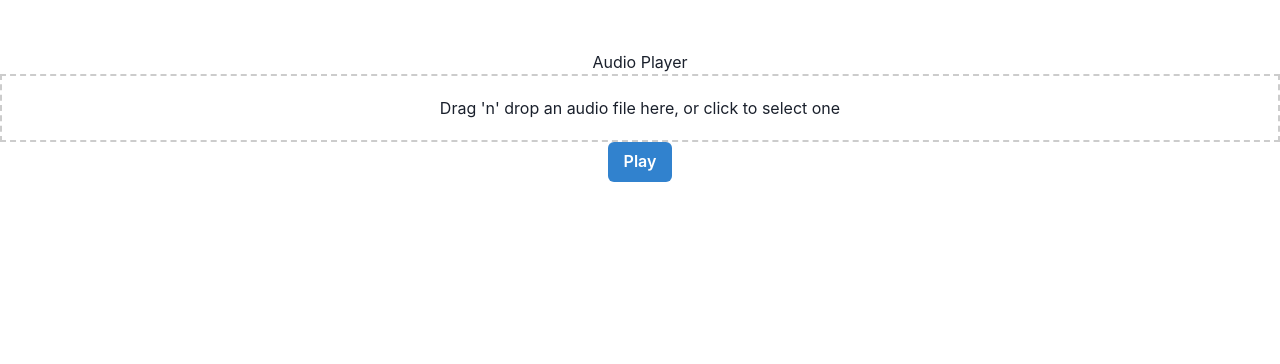
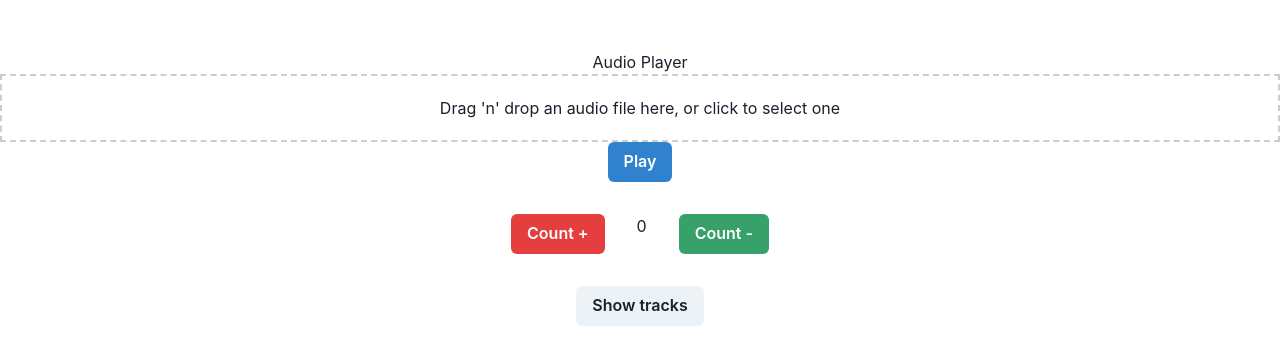
Before and after one commit to curiosityr0ver/task-app-frontend, a React (Create React App) app: page / in a window 1280 px wide. Shown: the top 364 px of the page. Built offline with nearby package versions, Linux system fonts and the light colour scheme.

Commit message:
recovered somehow

```diff
--- a/src/App.js
+++ b/src/App.js
@@ -5,14 +5,16 @@ import AudioPlayer2 from './components/AudioPlayer2';
 // import SliderApp from './components/SliderApp';
 import SliderApp from './components/SliderApp';
 
-import { Button, ButtonGroup } from '@chakra-ui/react';
+import { Button, Box, ButtonGroup } from '@chakra-ui/react';
 
 function App() {
   const [count, setCount] = useState(0);
   const [turn, setTurn] = useState(-1);
   const [duration, setDuration] = useState([]);
+  const [totalDuration, setTotalDuration] = useState(300);
   const [audioUrl, setAudioUrl] = useState([]);
   const [values, setValues] = useState([]);
+  const [show, setShow] = useState(false);
   const handleFileUpload = (file) => {
     const url = URL.createObjectURL(file);
     setAudioUrl([...audioUrl, url]);
@@ -33,22 +35,26 @@ function App() {
       // }
       arrayOfPairs.push([values[i - 1], values[i]]);
     }
-    if (count > 1) arrayOfPairs.push([values[values.length - 1], values[values.length - 1] + (values[1] - values[0])]);
+    if (count > 1) arrayOfPairs.push([values[values.length - 1], totalDuration]);
+    console.log(values[0]);
+    console.log(arrayOfPairs);
 
-    // console.log(arrayOfPairs);
-
-  }, [values]);
+  }, [count, values]);
 
   return (
     <div className="App">
       <h1>Audio Player</h1>
-      <FileUpload onFileUpload={handleFileUpload} duration={duration} setDuration={setDuration} count={count} setCount={setCount} />
-      {audioUrl.map((audio, index) => <AudioPlayer2 audioUrl={audioUrl[index]} turn={turn} setTurn={setTurn} index={index} key={index} />)}
-      {count > 0 && <SliderApp duration={duration} count={count} setCount={setCount} finValues={values} setFinValues={setValues} />}
+      {!show && <FileUpload onFileUpload={handleFileUpload} duration={duration} setDuration={setDuration} count={count} setCount={setCount} />
+      }      {audioUrl.map((audio, index) => <AudioPlayer2 audioUrl={audioUrl[index]} turn={turn} setTurn={setTurn} index={index} key={index} />)}
+      {count > 0 && show && <SliderApp duration={duration} count={count - 1} setCount={setCount} finValues={values} setFinValues={setValues} />}
       <Button colorScheme='blue' onClick={() => { turn < 0 ? setTurn(0) : setTurn(turn * 1); }}>Play</Button>
-      <br />
-      {/* <Button colorScheme='red' onClick={() => setCount(count + 1)}>Count +</Button>
-      <Button colorScheme='green' onClick={() => setCount(count - 1)}>Count -</Button> */}
+      {!show && <Box display="flex" m="2rem" justifyContent={"center"} gap={"2rem"}>
+
+        <Button colorScheme='red' onClick={() => setCount(count + 1)}>Count +</Button>
+        {count}
+        <Button colorScheme='green' onClick={() => setCount(count - 1)}>Count -</Button>
+      </Box>}
+      <Button onClick={() => { count > 1 && setShow(!show); }}>{!show ? "Show tracks" : "Update tracks"}</Button>
 
     </div >
   );
--- a/src/components/SliderApp.js
+++ b/src/components/SliderApp.js
@@ -19,8 +19,6 @@ const SliderApp = ({ dur, count, setCount, finValues, setFinValues }) => {
             (value, index) => start + index * step
         );
 
-
-
     const countArray = () => {
         return arrayRange(0, count - 1, 1);
     };
@@ -31,12 +29,10 @@ const SliderApp = ({ dur, count, setCount, finValues, setFinValues }) => {
         return pairArray().slice(1, count + 1);
     };
     const steps = arrayRange(0, duration, 10);
-    // const countArray = arrayRange(0, count - 1, 1);
-    // const pairArray = arrayRange(0, duration, duration / (count + 1));
-    // const sliderArray = pairArray.slice(1, count + 1);
 
     useEffect(() => {
 
+        setFinValues(sliderArray());
         console.log(count);
 
 
```
